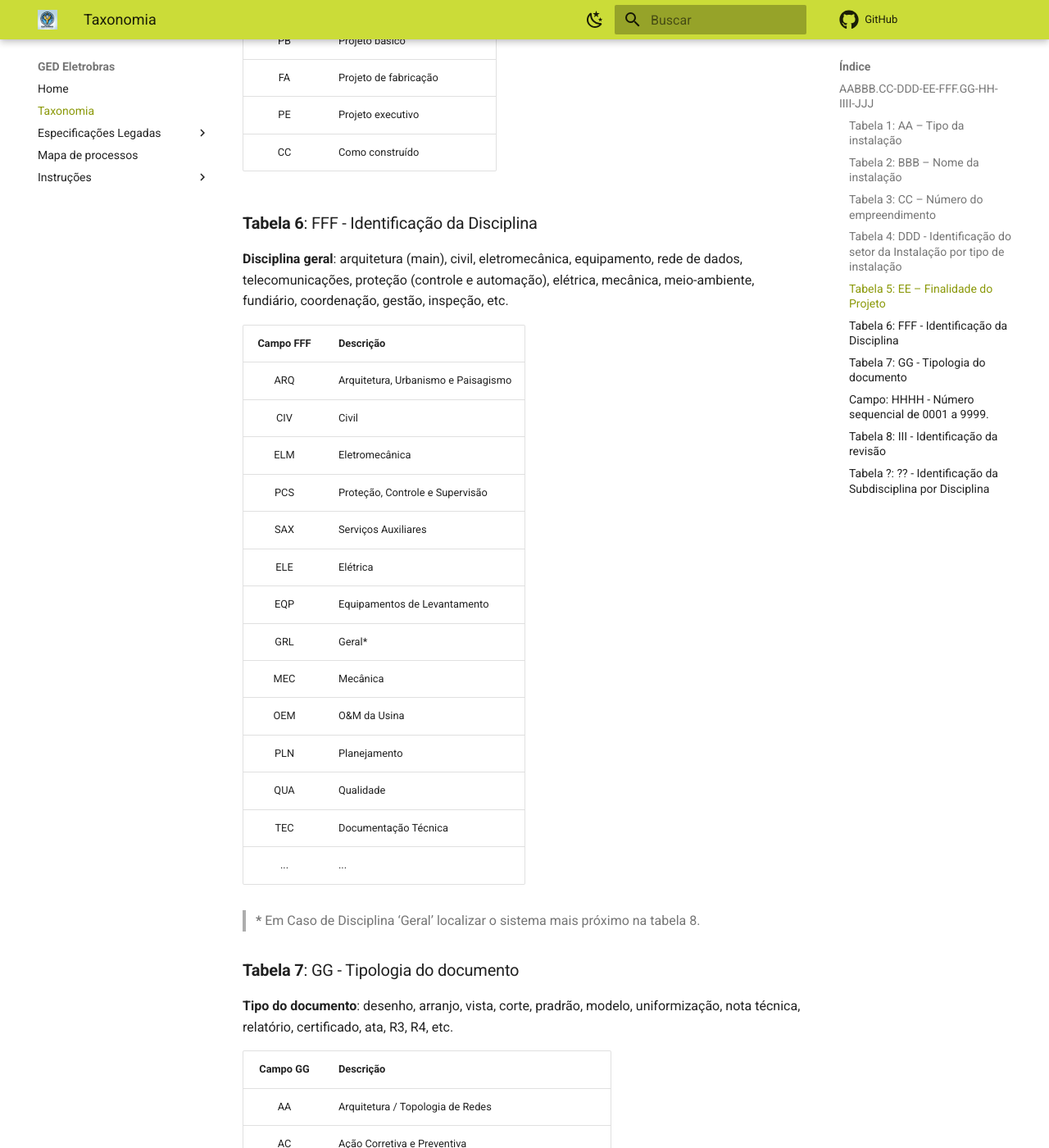
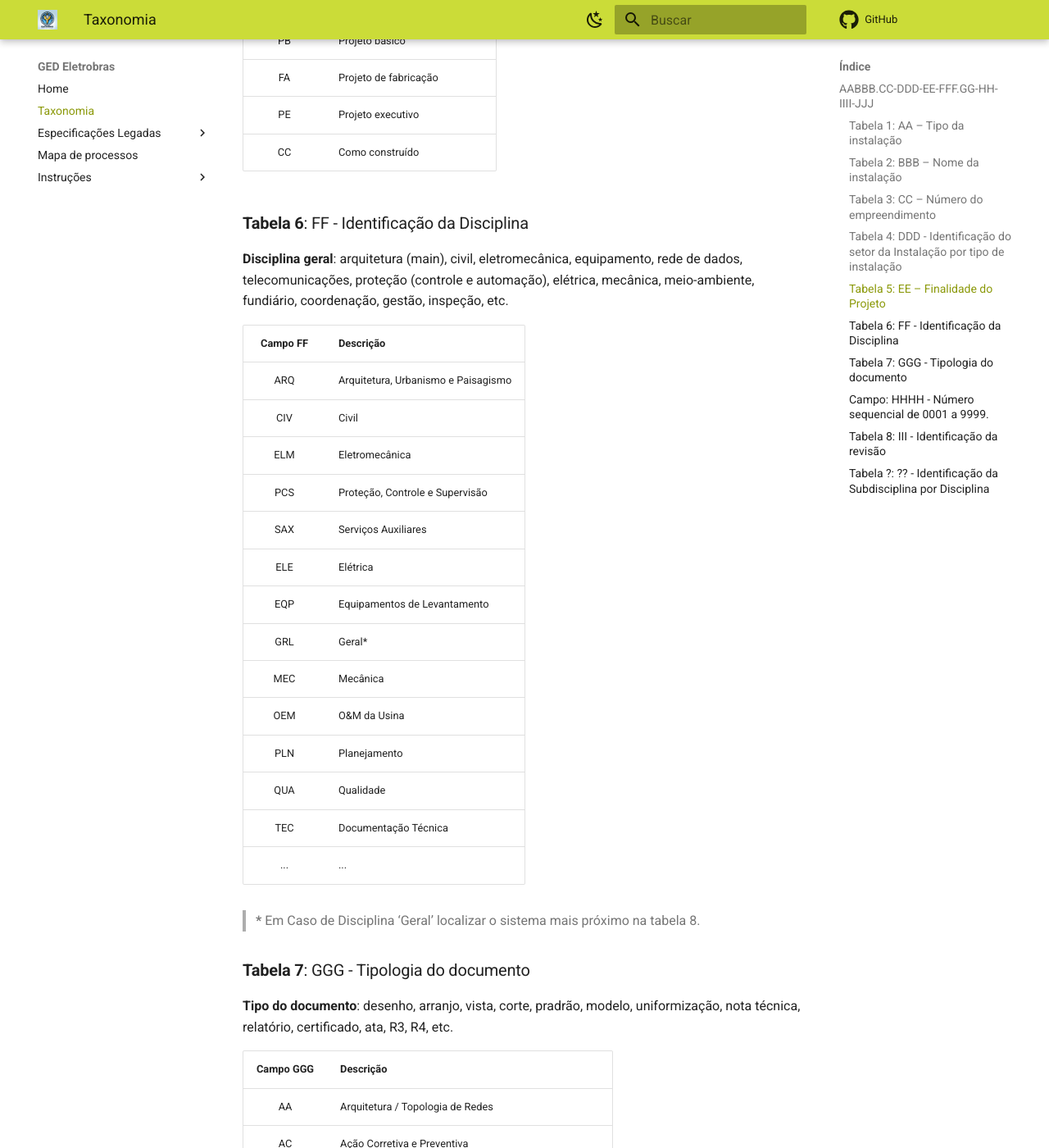
Before and after one commit to danielpiupiu/GED-project, an MkDocs documentation site: the page built from docs/taxonomia.md, in a window 1280 px wide and 1400 px high, scrolled down 5172 px. Shown: the whole window at 82% size. Built offline with MkDocs 1.6.1 and Material for MkDocs 9.7.7, drawn with Linux system fonts in a browser that asks for light colours; comment, search, counter and statistics services are not loaded; the version menu is left out.

Commit message:
Commit do dia 24_01_09

```diff
--- a/docs/taxonomia.md
+++ b/docs/taxonomia.md
@@ -9,8 +9,8 @@ ELETROBRAS - GERAÇÃO E TRANSMISSÃO - Taxonomia para documentos de engenharia
 **CC** – Número do empreendimento<br>
 **DDD** - Identificação do setor da Instalação por tipo de instalação<br>
 **EE** – Finalidade do Projeto<br>
-**FFF** - Identificação da Disciplina<br>
-**GG** - Tipologia do documento<br>
+**FF** - Identificação da Disciplina<br>
+**GGG** - Tipologia do documento<br>
 **HHHH** - Número sequencial<br>
 **III** - Identificação da revisão (automatizado pelo GED)
 
@@ -166,11 +166,11 @@ AABBB, onde AA representa o tipo da instalação (UH Usina Hid., ST sub. trans.,
 |    PE    | Projeto executivo               |
 |    CC    | Como construído                 |
 
-### **Tabela 6**: FFF - Identificação da Disciplina
+### **Tabela 6**: FF - Identificação da Disciplina
 
 **Disciplina geral**: arquitetura (main), civil, eletromecânica, equipamento, rede de dados, telecomunicações, proteção (controle e automação), elétrica, mecânica, meio-ambiente, fundiário, coordenação, gestão, inspeção, etc.
 
-| Campo FFF | Descrição                           |
+| Campo FF | Descrição                           |
 | :-------: | :---------------------------------- |
 |    ARQ    | Arquitetura, Urbanismo e Paisagismo |
 |    CIV    | Civil                               |
@@ -189,11 +189,11 @@ AABBB, onde AA representa o tipo da instalação (UH Usina Hid., ST sub. trans.,
 
 > __*__ Em Caso de Disciplina ‘Geral’ localizar o sistema mais próximo na tabela 8.
 
-### **Tabela 7**: GG - Tipologia do documento
+### **Tabela 7**: GGG - Tipologia do documento
 
 **Tipo do documento**: desenho, arranjo, vista, corte, pradrão, modelo, uniformização, nota técnica, relatório, certificado, ata, R3, R4, etc.
 
-| Campo GG | Descrição                                              |
+| Campo GGG | Descrição                                              |
 | :------: | :----------------------------------------------------- |
 |    AA    | Arquitetura / Topologia de Redes                       |
 |    AC    | Ação Corretiva e Preventiva                            |
```
Also changed, not shown: docs/index.md (+1 -2 lines).
